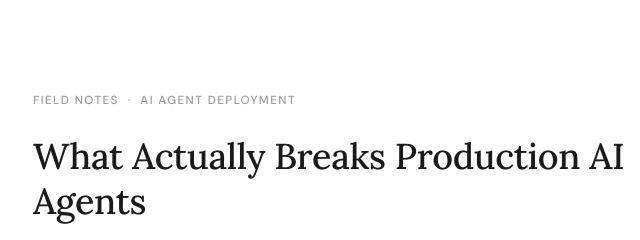
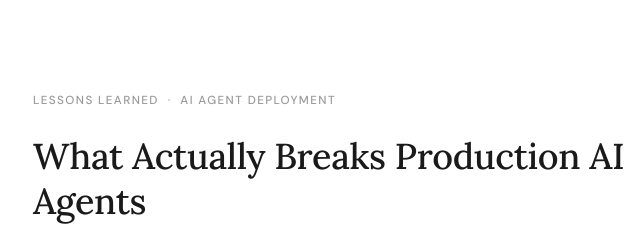
Before and after one commit to Sevenninetwo/agent-failure-modes, a plain HTML site: page index.html in a window 1280 px wide. Shown: the top 240 px of the page, 267-907 px from the left. Drawn offline with Linux system fonts and the light colour scheme.

Commit message:
Update index.html

```diff
--- a/index.html
+++ b/index.html
@@ -160,7 +160,7 @@
   <div class="wrapper">
 
     <header>
-      <p class="label">Field notes &nbsp;·&nbsp; AI agent deployment</p>
+      <p class="label">Lessons Learned &nbsp;·&nbsp; AI agent deployment</p>
       <h1>What Actually Breaks Production AI Agents</h1>
       <div class="byline">
         <span>Francis Foo</span>
```
